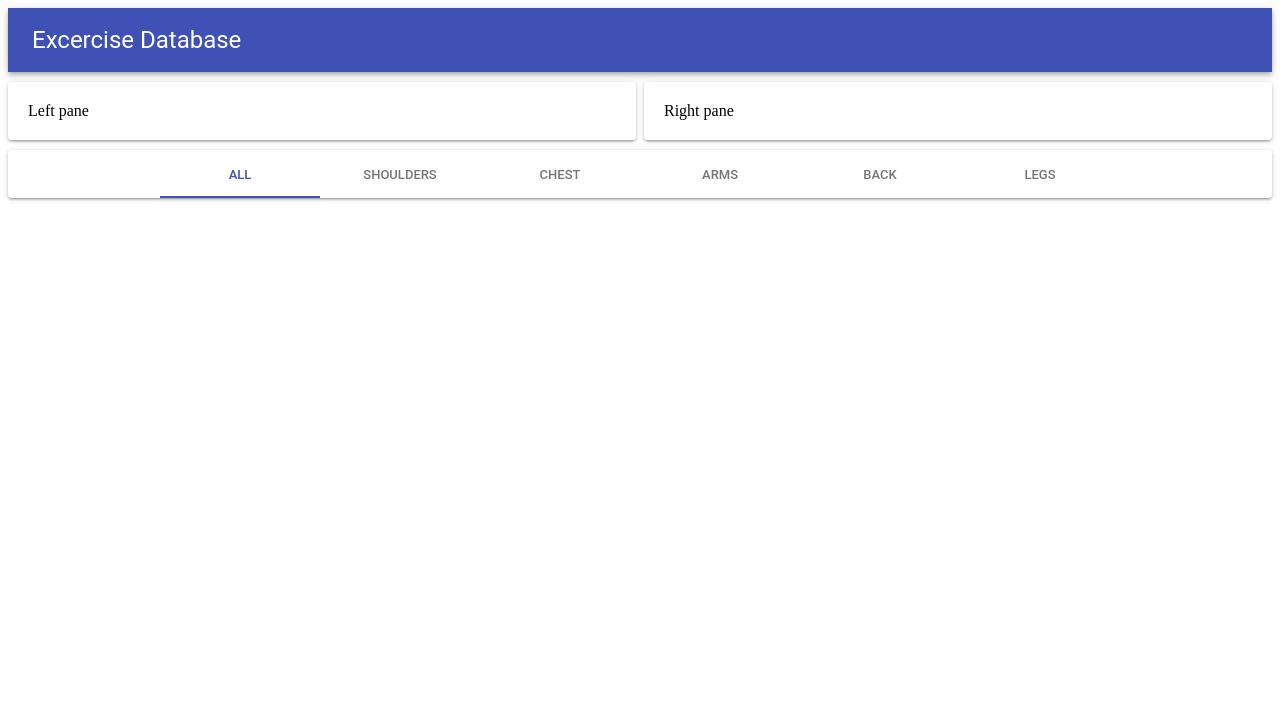
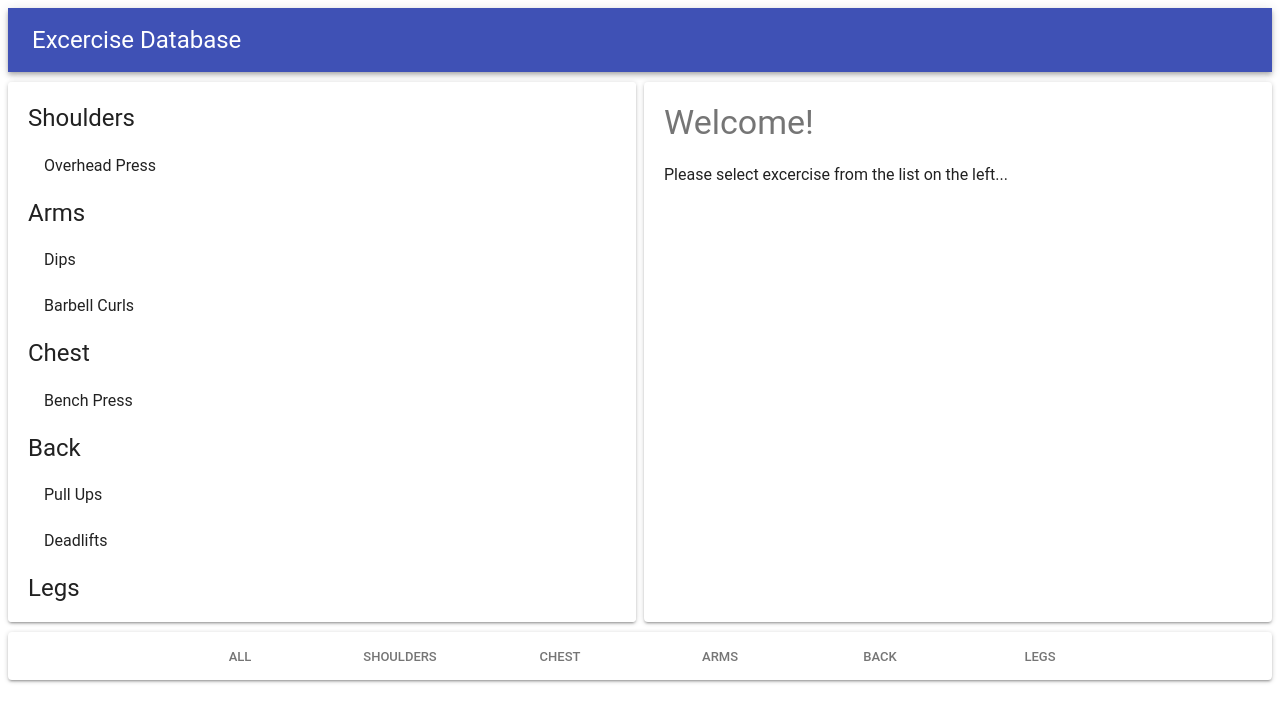
Before and after one commit to tuananhk13bk/learn-react-material-ui, a React (Create React App) app: page / in a window 1280 px wide. Shown: the top 722 px of the page. Built offline with nearby package versions, Linux system fonts and the light colour scheme.

Commit message:
Remember! Destructuring action creator as a prop before use

```diff
--- a/src/containers/Footer.js
+++ b/src/containers/Footer.js
@@ -5,13 +5,10 @@ import { bindActionCreators } from 'redux'
 import { selectTab } from '../actions/index'
 
 
-const Footer = ({ footerTab, selectTabReducer, selectTab }) => (
+const Footer = ({ muscles, indexOnSelect, selectTab }) => (
   <Paper>
     <Tabs
-      value={selectTabReducer}
-      // onChange={(e, index) => {
-      //   selectTab(index)
-      // }}
+      value={indexOnSelect}
       onChange={(e, index) => {
         selectTab(index)
       }}
@@ -20,7 +17,7 @@ const Footer = ({ footerTab, selectTabReducer, selectTab }) => (
       centered
     >
       <Tab key={'All'} label={'All'} />
-      {footerTab.map(each => (
+      {muscles.map(each => (
         <Tab
           key={each}
           label={each}
@@ -32,14 +29,13 @@ const Footer = ({ footerTab, selectTabReducer, selectTab }) => (
 )
 
 const mapStateToProps = state => ({
-  footerTab: state.footerTab,
-  selectTabReducer: state.selectTabReducer
+  muscles: state.footerTabReducer.muscles,
+  indexOnSelect: state.footerTabReducer.indexOnSelect
 })
 
 const mapDispatchToProps = (dispatch) => {
   return bindActionCreators({selectTab}, dispatch)
 }
 
-const FooterContainer = connect(mapStateToProps, mapDispatchToProps)(Footer)
 
-export default FooterContainer
+export default connect(mapStateToProps, mapDispatchToProps)(Footer)
--- a/src/containers/MainFragment/LeftPane.js
+++ b/src/containers/MainFragment/LeftPane.js
@@ -1,10 +1,56 @@
-import React from 'react'
-import { Paper } from '@material-ui/core'
+import React, { Component, Fragment } from 'react'
+import { Paper, Typography, List } from '@material-ui/core'
+import ListItem from '@material-ui/core/ListItem'
+import ListItemText from '@material-ui/core/ListItemText'
+import { connect } from 'react-redux'
 
-const LeftPane = ({ style }) => (
-  <Paper style={style.Paper} >
-    Left pane
-  </Paper>
-)
+class LeftPane extends Component {
 
-export default LeftPane
+  render() {
+    const { style, excerciseReducer } = this.props
+
+    const excerciseByMuscle = excerciseReducer.reduce((accum, current) => {
+      let key = current['muscles']
+      if (!accum[key])
+        accum[key] = []
+      accum[key].push(current)
+      return accum
+    }, {})
+
+    const excerciseArrayPair = Object.entries(excerciseByMuscle)
+
+    return (
+      <Paper style={style.Paper} >
+        {excerciseArrayPair.map(([group, excercises]) =>
+          <Fragment>
+            <Typography
+              variant="headline"
+              style={{textTransform: 'capitalize'}}
+            >
+              {group}
+            </Typography>
+            <List component="ul">
+              {excercises.map(({ title }) =>
+                <ListItem button>
+                  <ListItemText primary={title} />
+                </ListItem>
+              )}
+
+
+            </List>
+          </Fragment>
+        )}
+      </Paper>
+    )
+  }
+}
+
+const mapStateToProps = (state) => {
+  return {
+    excerciseReducer: state.excerciseReducer
+  }
+}
+
+const LeftPaneContainer = connect(mapStateToProps)(LeftPane)
+
+export default LeftPaneContainer
--- a/src/containers/MainFragment/Main.js
+++ b/src/containers/MainFragment/Main.js
@@ -1,16 +1,20 @@
 import React from 'react'
 import {  Grid } from '@material-ui/core'
-import LeftPane from './LeftPane'
+import LeftPaneContainer from './LeftPane'
 import RightPane from './RightPane'
 const styles = {
-  Paper: { padding: 20, marginTop: 10, marginBottom: 10 }
+  Paper: { padding: 20,
+           marginTop: 10,
+           marginBottom: 10,
+           height: 500,
+           overflowY: 'auto' }
 }
 
 const Main = () => {
   return (
     <Grid container spacing={8} >
       <Grid item xs={6}>
-        <LeftPane style={styles} />
+        <LeftPaneContainer style={styles} />
       </Grid>
       <Grid item xs={6}>
         <RightPane style={styles} />
--- a/src/containers/MainFragment/RightPane.js
+++ b/src/containers/MainFragment/RightPane.js
@@ -1,9 +1,19 @@
 import React from 'react'
-import { Paper } from '@material-ui/core'
+import { Paper, Typography } from '@material-ui/core'
 
 const RightPane = ({ style }) => (
   <Paper style={style.Paper}>
-    Right pane
+    <Typography
+      variant="display1"
+    >
+      Welcome!
+    </Typography>
+    <Typography
+      variant="subheading"
+      style={{marginTop: 20}}
+    >
+      Please select excercise from the list on the left...
+    </Typography>
   </Paper>
 )
 
--- a/src/reducers/FooterTab.js
+++ /dev/null
@@ -1,24 +0,0 @@
-import { ADD_TAB, SELECT_TAB } from "../actions/actionList";
-import { muscles } from '../dataSet'
-
-const footerTab = (state=muscles, action) => {
-   switch (action.type) {
-      case ADD_TAB:
-         return [
-            ...state,
-            action.index
-         ]
-
-      default:
-         return state
-
-         // return [
-         //    'All',
-         //    ...state
-         // ]
-
-
-   }
-}
-
-export default footerTab
--- /dev/null
+++ b/src/reducers/excerciseReducer.js
@@ -0,0 +1,9 @@
+import { excercises } from '../dataSet'
+
+const initState = excercises
+
+const excerciseReducer = (state=initState, action) => {
+  return state
+}
+
+export default excerciseReducer
--- /dev/null
+++ b/src/reducers/footerTabReducer.js
@@ -0,0 +1,27 @@
+import { ADD_TAB, SELECT_TAB } from "../actions/actionList";
+import { muscles } from '../dataSet'
+
+const initState = {
+   muscles,
+   indexOnSelec: 0
+}
+
+const footerTabReducer = (state=initState, action) => {
+   switch (action.type) {
+      case ADD_TAB:
+         return {
+            ...state,
+            muscles: [...state.muscles, action.muscles]
+         }
+      case SELECT_TAB:
+         return {
+            ...state,
+            indexOnSelect: action.index
+         }
+      default:
+         return state
+
+   }
+}
+
+export default footerTabReducer
--- a/src/reducers/selectTabReducer.js
+++ /dev/null
@@ -1,14 +0,0 @@
-import { SELECT_TAB } from '../actions/actionList'
-
-const selectTabReducer = (state=0, action) => {
-
-   switch (action.type) {
-      case SELECT_TAB:
-         return action.index
-      default:
-         return state
-
-   }
-}
-
-export default selectTabReducer
```
Also changed, not shown: src/actions/index.js (+1 -6 lines), src/reducers/index.js (+5 -4 lines), src/test.js (added, +71 -0 lines).
